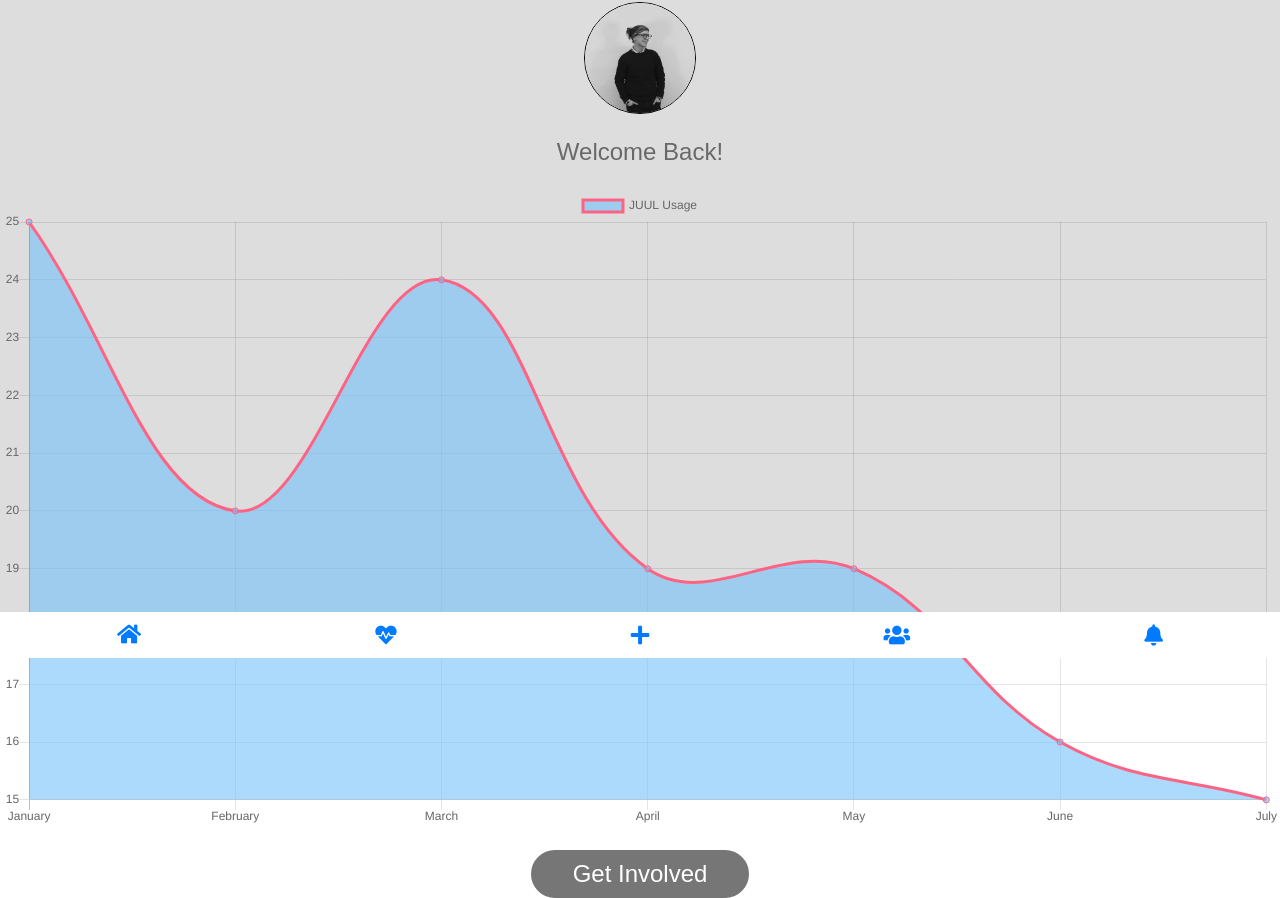
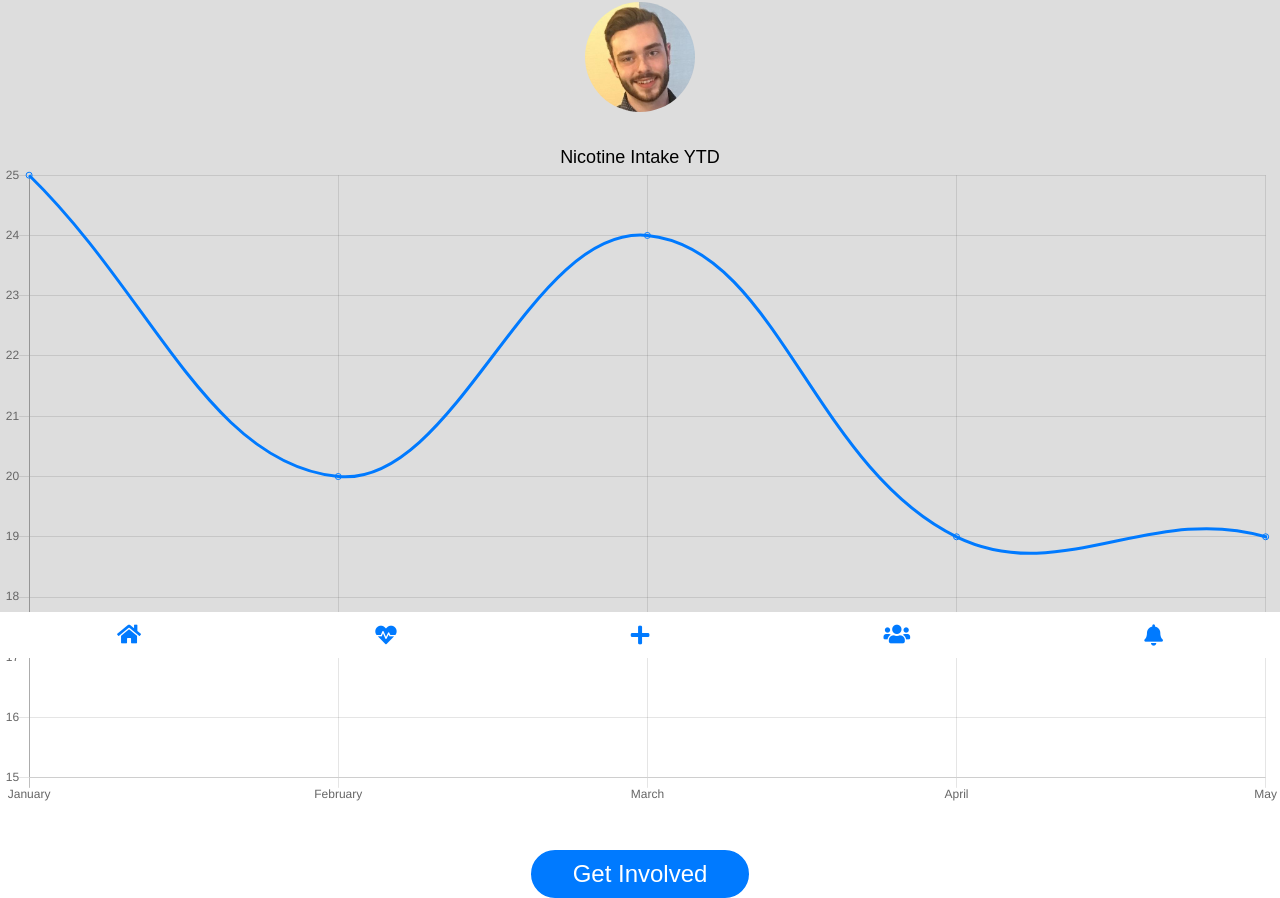
Before and after one commit to mverost44/raven-health, a React (Create React App) app: page / in a window 1280 px wide. Shown: the part 142-1040 px from the top of the page. Built offline with nearby package versions, Linux system fonts and the light colour scheme.

Commit message:
Home Page: took out welcome text and altered fonts to give page a little more room. Bottom Nav: added link to News page icon. Initiated news component and news css file.

```diff
--- a/src/App.js
+++ b/src/App.js
@@ -3,7 +3,9 @@
 
 import TopNav from './Layout/TopNav';
 import BottomNav from './Layout/BottomNav';
+
 import Home from './Layout/Home';
+import News from './Layout/News';
 
 import './App.css';
 
@@ -39,6 +41,13 @@
             <Home />
           )}
         />
+
+        <Route
+          exact path="/news"
+          render={() => (
+            <News />
+          )}
+        />
       </>
     );
   }
--- a/src/Layout/BottomNav.js
+++ b/src/Layout/BottomNav.js
@@ -14,7 +14,13 @@
 
           <i className="fa-inverse fas fa-heartbeat fa-lg"></i>
           <i className="fa-inverse fas fa-plus fa-lg"></i>
-          <i className="fa-inverse fas fa-users fa-lg"></i>
+
+          <Link
+            to="/news"
+          >
+            <i className="fa-inverse fas fa-users fa-lg"></i>
+          </Link>
+
           <i className="fa-inverse fas fa-bell fa-lg"></i>
         </nav>
       </>
--- a/src/Layout/Home.js
+++ b/src/Layout/Home.js
@@ -14,28 +14,35 @@
   }
 
   data = {
-    labels: ["January", "February", "March", "April", "May", "June", "July"],
+    title: "Nicotine Intake",
+    labels: ["January", "February", "March", "April", "May"],
     datasets: [{
-      label: "JUUL Usage",
-      backgroundColor: 'rgba(115, 194, 251, .6)',
-      borderColor: 'rgb(255, 99, 132)',
+      backgroundColor: 'rgba(0, 0, 0, 0)',
+      borderColor: '#007AFF',
       data: [25, 20, 24, 19, 19, 16, 15],
     }]
+  }
+
+  options = {
+    legend: {
+      display: false
+    },
+    maintainAspectRatio: true
   }
 
   render() {
     return (
       <>
         <div className="home-container">
-          <h1 className="home-greeting">Hello Elena!</h1>
+          <h1 className="home-greeting">Hello Max!</h1>
           <img className="home-avatar" src={avatar} alt="avatar"/>
-          <h3 className="home-welcome">Welcome Back!</h3>
+          <h4 className="home-chart-title">Nicotine Intake YTD</h4>
           <Line
             className="home-chart"
             data={this.data}
-            options={{ maintainAspectRatio: true }}
+            options={this.options}
           />
-          <button className="home-button">Get Involved</button>
+          <button className="home-cta-button">Get Involved</button>
         </div>
       </>
     )
--- /dev/null
+++ b/src/Layout/News.js
@@ -0,0 +1,15 @@
+import React, { Component } from 'react'
+
+import '../Style/News.css'
+
+export default class News extends Component {
+  render() {
+    return (
+      <>
+        <div className="news-container">
+
+        </div>
+      </>
+    )
+  }
+}
--- a/src/Style/Home.css
+++ b/src/Style/Home.css
@@ -23,15 +23,24 @@
   width: 110px;
   height: 110px;
   border-radius: 50%;
-  border: 1px solid black;
 }
 
-.home-welcome {
+/* .home-welcome {
   font-family: omnes-cond, sans-serif;
   font-style: normal;
   font-weight: 500;
   font-size: 24px;
   color: #696969;
+  margin-bottom: 0px;
+} */
+
+.home-chart-title {
+  font-family: omnes-cond, sans-serif;
+  font-style: normal;
+  font-weight: 500;
+  font-size: 18px;
+  margin-top: 35px;
+  margin-bottom: 0px;
 }
 
 .home-chart {
@@ -39,12 +48,12 @@
   height: auto;
 }
 
-.home-button {
-  margin-top: 20px;
+.home-cta-button {
+  margin-top: 42px;
   padding: 8px 40px;
   border-radius: 25px;
-  background-color: #767676;
-  border: 2px solid #767676;
+  background-color: #007AFF;
+  border: 2px solid #007AFF;
   color: #FFFFFF;
   font-family: omnes-cond, sans-serif;
   font-style: normal;
--- /dev/null
+++ b/src/Style/News.css
@@ -0,0 +1,10 @@
+.news-container {
+  display: flex;
+  flex-direction: column;
+  justify-content: flex-start;
+  align-items: center;
+  width: 100vw;
+  height: calc(100vh - 93px);
+  background-color: #DDDDDD;
+  margin-top: 47px;
+}
```
Also changed, not shown: src/Images/avatar1.JPG.
